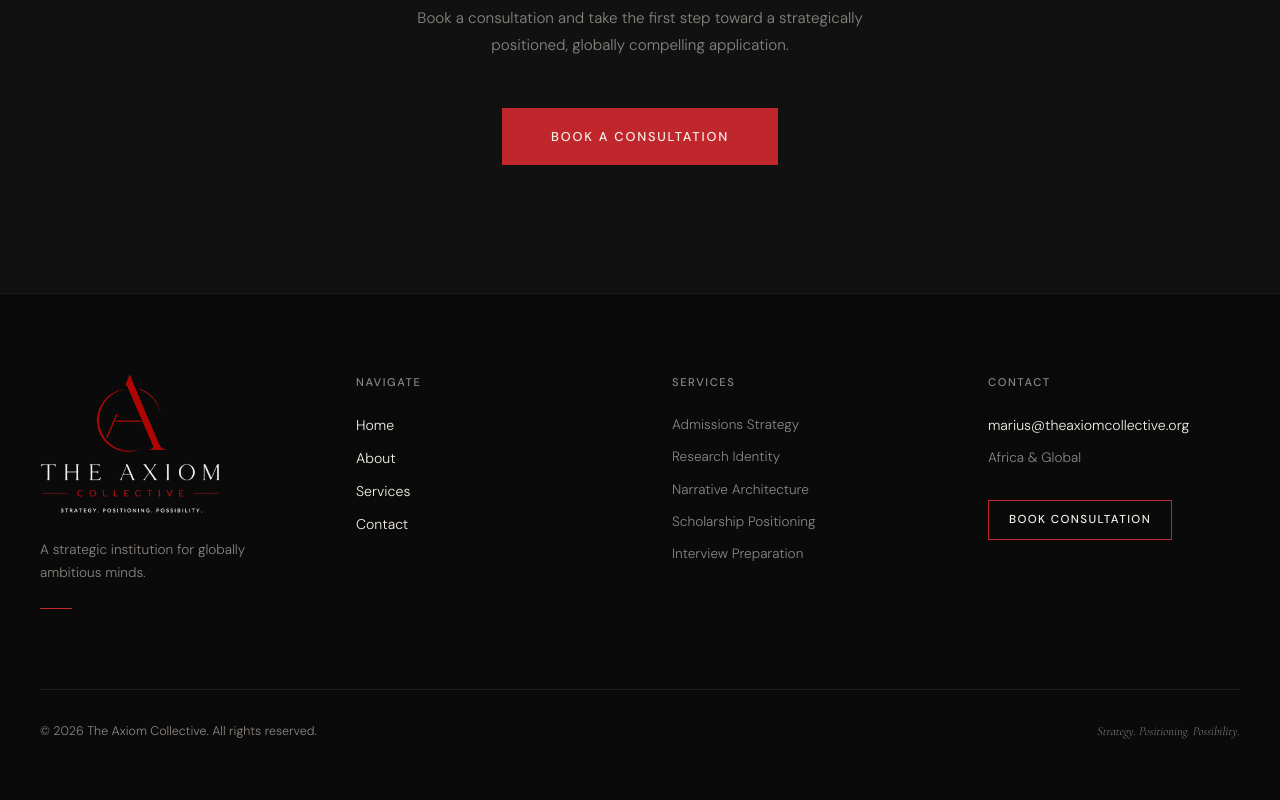
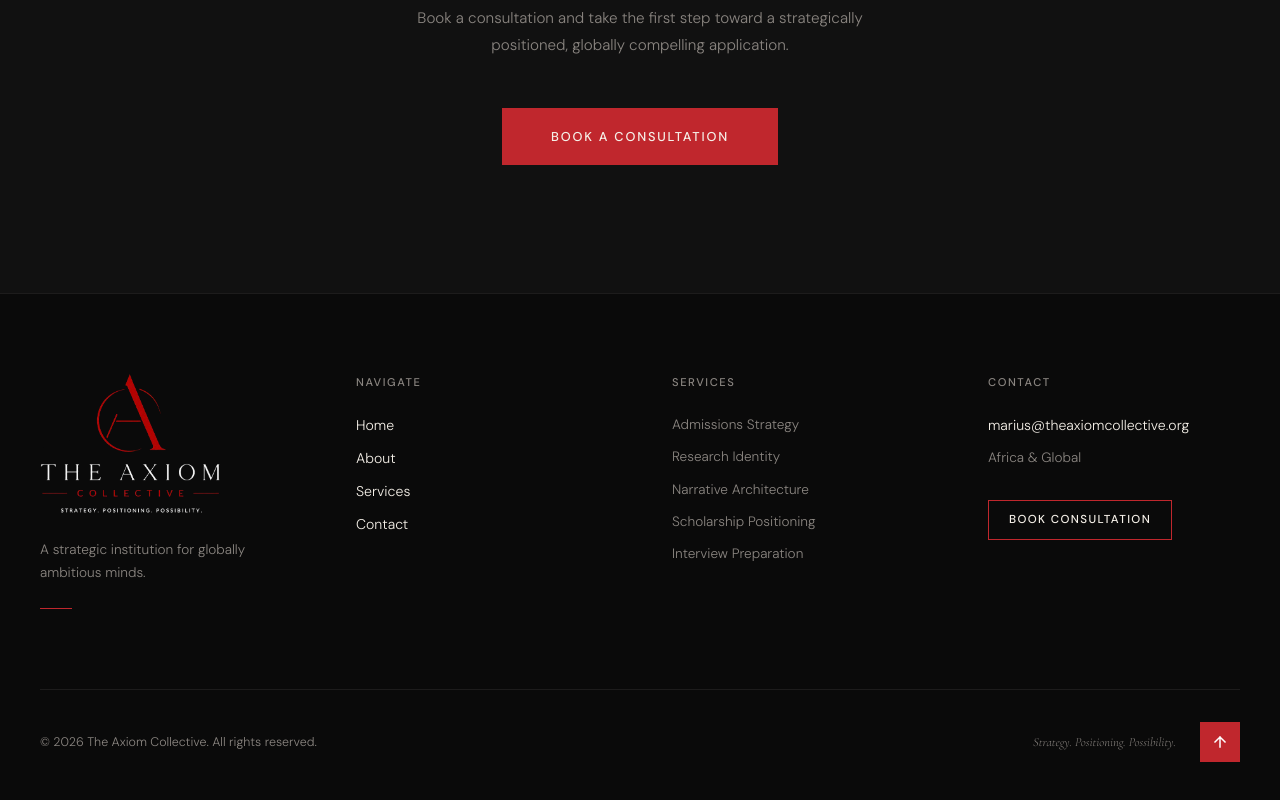
Before and after one commit to Kachi-Obata/The-Axiom-Collective, a Next.js app: page / in a window 1280 px wide. Shown: the part 4442-5242 px from the top of the page. Built offline with nearby package versions, Linux system fonts and the light colour scheme; no server answers.

Commit message:
add back to top button in footer

```diff
--- a/components/Footer.tsx
+++ b/components/Footer.tsx
@@ -87,9 +87,30 @@ export default function Footer() {
           <p style={{ color: 'var(--muted)', fontSize: '0.78rem', fontWeight: 300 }}>
             © {new Date().getFullYear()} The Axiom Collective. All rights reserved.
           </p>
-          <p style={{ color: 'var(--muted)', fontSize: '0.78rem', fontWeight: 300, fontStyle: 'italic', fontFamily: 'Cormorant Garamond, serif' }}>
-            Strategy. Positioning. Possibility.
-          </p>
+          <div style={{ display: 'flex', alignItems: 'center', gap: '1.5rem' }}>
+            <p style={{ color: 'var(--muted)', fontSize: '0.78rem', fontWeight: 300, fontStyle: 'italic', fontFamily: 'Cormorant Garamond, serif' }}>
+              Strategy. Positioning. Possibility.
+            </p>
+            <button
+              onClick={() => window.scrollTo({ top: 0, behavior: 'smooth' })}
+              aria-label="Back to top"
+              style={{
+                width: '40px',
+                height: '40px',
+                background: 'var(--crimson)',
+                border: 'none',
+                cursor: 'pointer',
+                display: 'flex',
+                alignItems: 'center',
+                justifyContent: 'center',
+                flexShrink: 0,
+              }}
+            >
+              <svg width="14" height="14" viewBox="0 0 14 14" fill="none" xmlns="http://www.w3.org/2000/svg">
+                <path d="M7 12V2M7 2L2 7M7 2L12 7" stroke="white" strokeWidth="1.5" strokeLinecap="square"/>
+              </svg>
+            </button>
+          </div>
         </div>
       </div>
     </footer>
```
